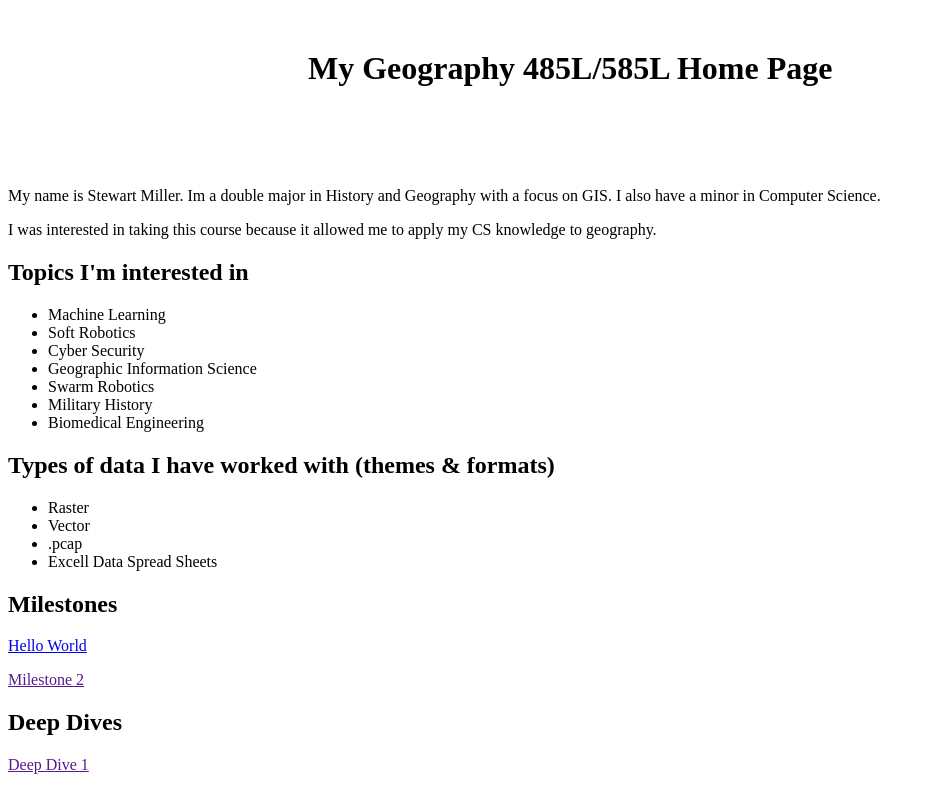
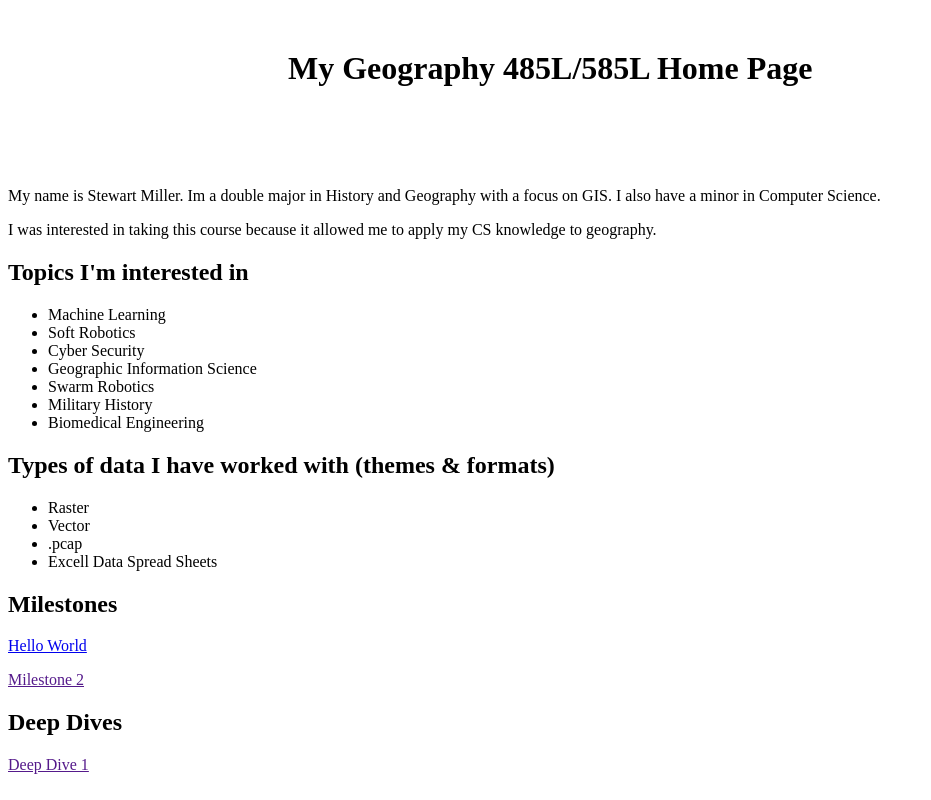
Before and after one commit to ShockVector/portfolio, a plain HTML site: page index_styled.html in a window 1280 px wide. Shown: the whole page, without its empty margins (0-931 px from the left). Drawn offline with Linux system fonts and the light colour scheme.

Commit message:
Update index_styled.html

```diff
--- a/index_styled.html
+++ b/index_styled.html
@@ -16,7 +16,7 @@
     margin-top: 50px;
     margin-bottom: 100px;
     margin-right: 0px;
-    margin-left: 300px;
+    margin-left: 280px;
     }
 
 		</style>
```
